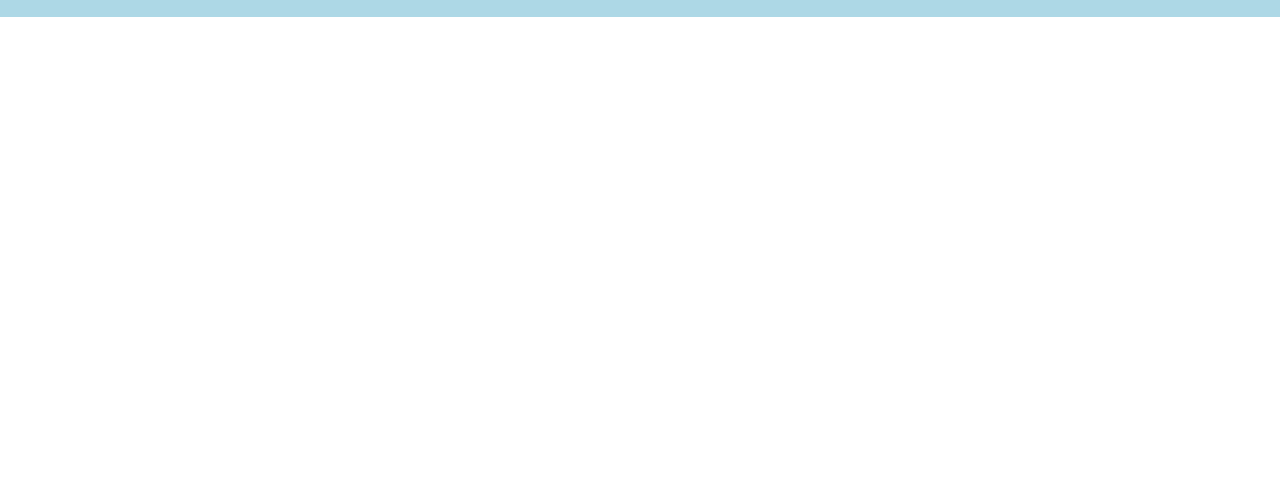
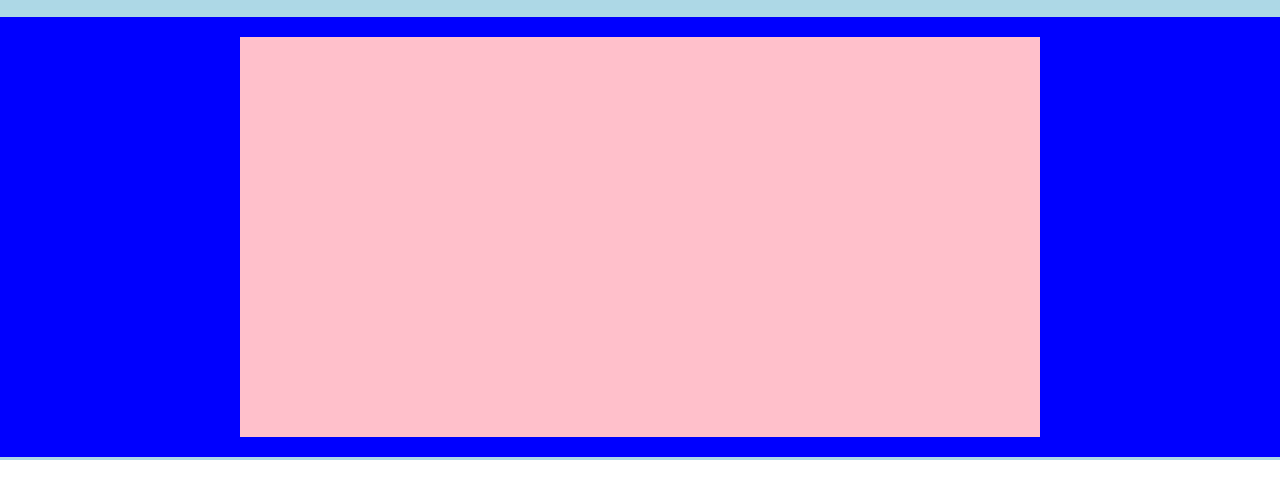
Before and after one commit to LtMilligan/htmlcss-struttura-discord, a plain HTML site: page index.html in a window 1280 px wide. Shown: the part 75-574 px from the top of the page. Drawn offline with Linux system fonts and the light colour scheme.

Commit message:
[UPD] Adding column pink in container bg-blue

```diff
--- a/css/style.css
+++ b/css/style.css
@@ -25,17 +25,25 @@ header {
 .row {
     display: flex;
     flex-wrap: wrap;
-    background-color: goldenrod;
 }
 
 .col-20 {
     width: 20%;
     border: 2px dashed black;
+    background-color: goldenrod;
 }
 
 .col-60 {
     width: 60%;
     border: 2px dashed black;
+    background-color: goldenrod;
+}
+
+.col-100 {
+    width: 100%;
+    height: 400px;
+    background-color: pink;
+
 }
 
 #main-menu {
@@ -54,3 +62,17 @@ header {
 .login {
     text-align: right;
 }
+
+.container-sm {
+    max-width: 800px;
+    margin: 0 auto;
+    padding: 20px 0;
+}
+
+.bg-blue {
+    background-color: blue;
+}
+
+.bb-lb {
+    border-bottom: 3px solid lightblue;
+}
--- a/index.html
+++ b/index.html
@@ -35,7 +35,15 @@
         </div>
     </header>
     <main>
+        <div class="container-full bg-blue bb-lb">
+            <div class="container-sm">
+                <div class="row">
+                    <div class="col-100">
 
+                    </div>
+                </div>
+            </div>
+        </div>
     </main>
     <footer>
 
```
